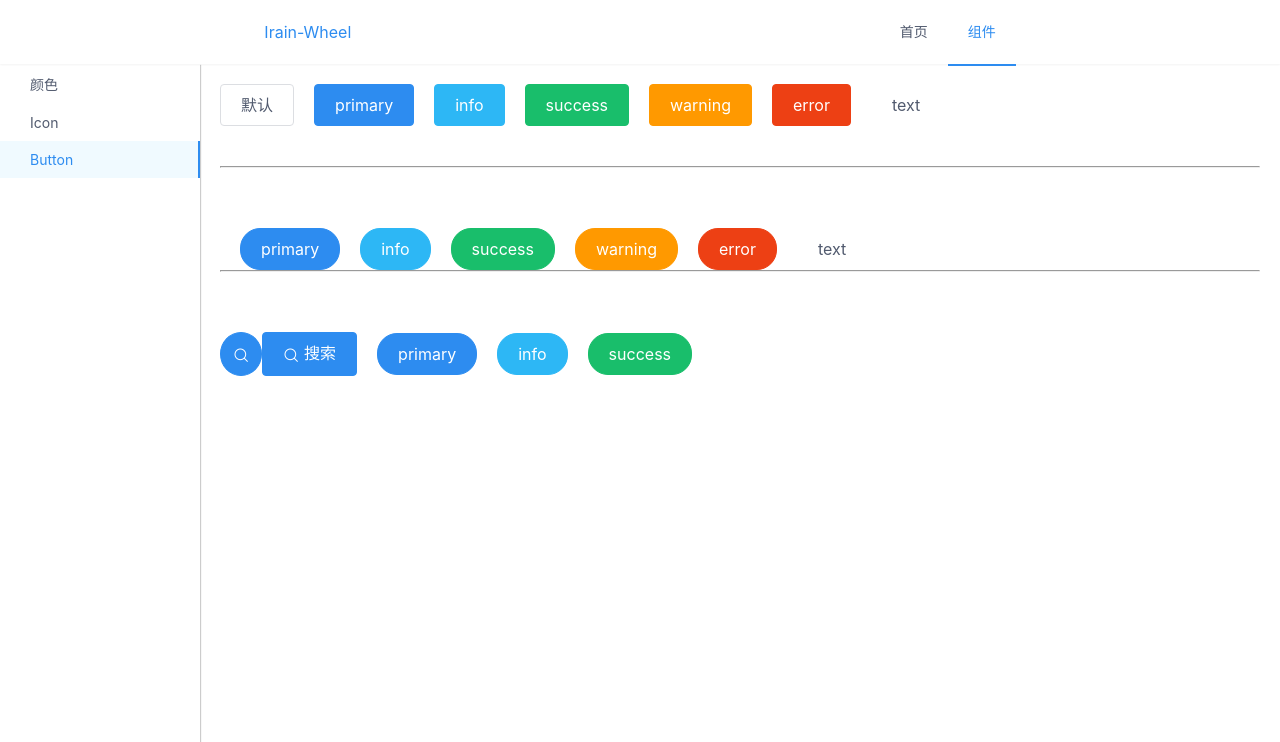
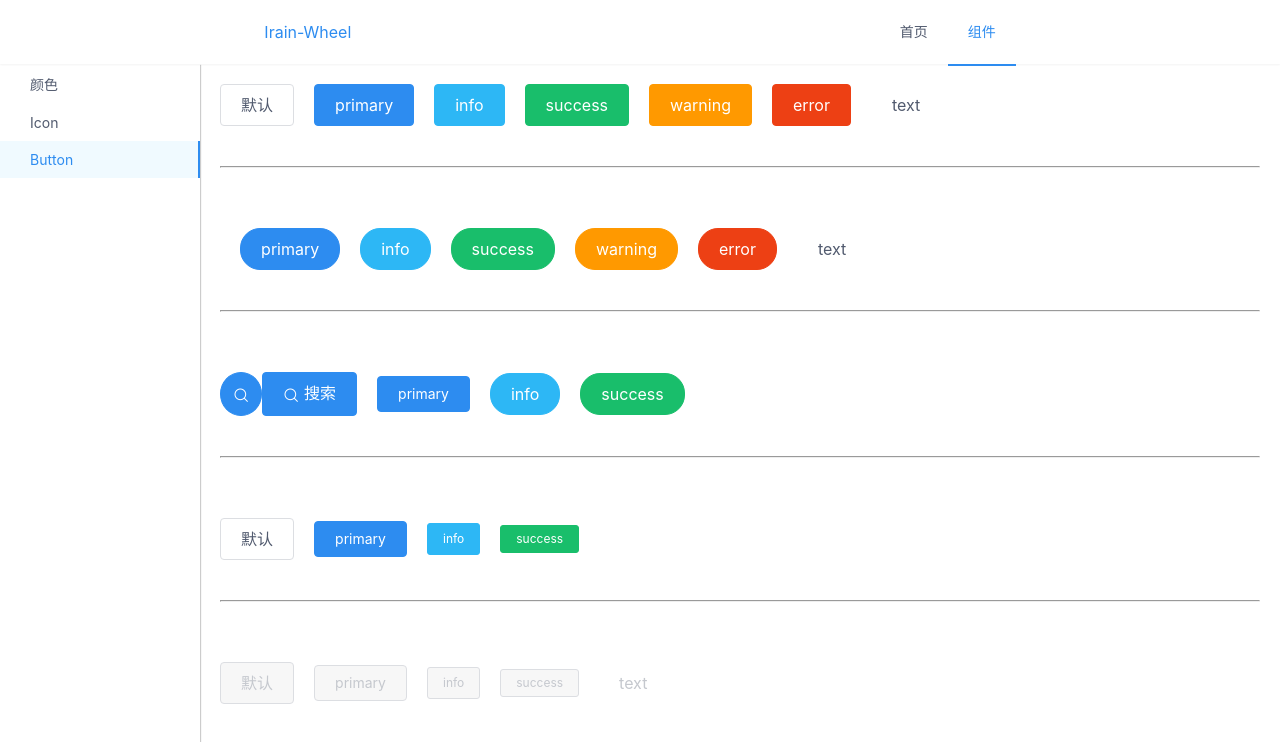
Before and after one commit to fanmucc/irain-wheel, a Vue app: page /#/doc/button in a window 1280 px wide. Shown: the top 742 px of the page. Built offline with nearby package versions, Linux system fonts and the light colour scheme.

Commit message:
按钮大小切换及禁用效果

```diff
--- a/src/components/Button/Button.vue
+++ b/src/components/Button/Button.vue
@@ -2,12 +2,15 @@
     <button type="button" :class="[
         'irain-btn',
         type ? 'irain-btn-' + type : '',
-
+        buttonSize ? 'irain-btn--' + buttonSize : '',
         {
             'is-round': round,
-            'is-circle': circle
-        }
-    ]">
+            'is-circle': circle,
+            'is-disabled': buttonDisabled
+        },
+    ]"
+    :disabled="buttonDisabled"
+    >
         <i v-if="icon" :class="['iconfont', `icon-${icon}`]"></i>
         <span v-if="$slots.default"><slot></slot></span>
     </button>
@@ -16,7 +19,7 @@
 // 引入css
 import './button.less'
 
-import { PropType } from 'vue'
+import { computed, PropType } from 'vue'
 type IrainButtonType = PropType<'primary' | 'success' | 'warning' | 'danger' | 'info' | 'text' | 'default'>
 type ComponentSize = PropType<'' | 'large' | 'medium' | 'small' | 'mini' >
 export default {
@@ -55,7 +58,20 @@ export default {
         },
         round: Boolean,
         circle: Boolean,
+        disabled: Boolean
 
+    },
+    setup(props, context) {
+        const buttonSize = computed(() => {
+            return props.size
+        })
+        const buttonDisabled = computed(() => {
+            return props.disabled
+        })
+        return {
+            buttonSize,
+            buttonDisabled
+        }
     }
 }
 </script>
--- a/src/components/Button/button.less
+++ b/src/components/Button/button.less
@@ -203,6 +203,55 @@
     margin-left: 5px;
 }
 
-.irain-btn-medium {
+.irain-btn--medium {
     padding: 10px 20px;
+    font-size: 14px;
+    border-radius: 4px;
 }
+
+.irain-btn--small {
+    padding: 9px 15px;
+    font-size: 12px;
+    border-radius: 3px;
+}
+
+.irain-btn--mini {
+    padding: 7px 15px;
+    font-size: 12px;
+    border-radius: 3px;
+}
+
+.is-disabled {
+    cursor: not-allowed;
+    color: #c5c8ce;
+    background-color: #f7f7f7;
+    border-color: #dcdee2;
+}
+
+.is-disabled:hover {
+    cursor: not-allowed;
+    color: #c5c8ce;
+    background-color: #f7f7f7;
+    border-color: #dcdee2;
+}
+
+.is-disabled:active {
+    cursor: not-allowed;
+    color: #c5c8ce;
+    background-color: #f7f7f7;
+    border-color: #dcdee2;
+}
+
+.is-disabled:focus {
+    cursor: not-allowed;
+    color: #c5c8ce;
+    background-color: #f7f7f7;
+    border-color: #dcdee2;
+}
+
+.is-disabled.irain-btn-text  {
+    cursor: not-allowed;
+    color: #c5c8ce;
+    border: transparent;
+    background-color: transparent;
+}
--- a/src/views/button/button-page.vue
+++ b/src/views/button/button-page.vue
@@ -19,6 +19,9 @@
         <Button type="warning" round style="margin-left: 20px">warning</Button>
         <Button type="error" round style="margin-left: 20px">error</Button>
         <Button type="text" round style="margin-left: 20px">text</Button>
+         <br>
+        <br>
+        <br>
         <hr>
         <br><br>
         <br>
@@ -29,6 +32,27 @@
         <Button type="primary" size="medium" round style="margin-left: 20px">primary</Button>
         <Button type="info" round style="margin-left: 20px">info</Button>
         <Button type="success" round style="margin-left: 20px">success</Button>
+        <br>
+        <br>
+        <br>
+        <hr>
+        <br><br>
+        <br>
+        <Button>默认</Button>
+        <Button type="primary" size="medium" style="margin-left: 20px">primary</Button>
+        <Button type="info" size="small" style="margin-left: 20px">info</Button>
+        <Button type="success" size="mini" style="margin-left: 20px">success</Button>
+        <br>
+        <br>
+        <br>
+        <hr>
+        <br><br>
+        <br>
+        <Button :disabled="true">默认</Button>
+        <Button type="primary" :disabled="true" size="medium" style="margin-left: 20px">primary</Button>
+        <Button type="info" :disabled="true" size="small" style="margin-left: 20px">info</Button>
+        <Button type="success" :disabled="true" size="mini" style="margin-left: 20px">success</Button>
+        <Button type="text" :disabled="true" style="margin-left: 20px">text</Button>
     </div>
 </template>
 <script lang="ts">
```
